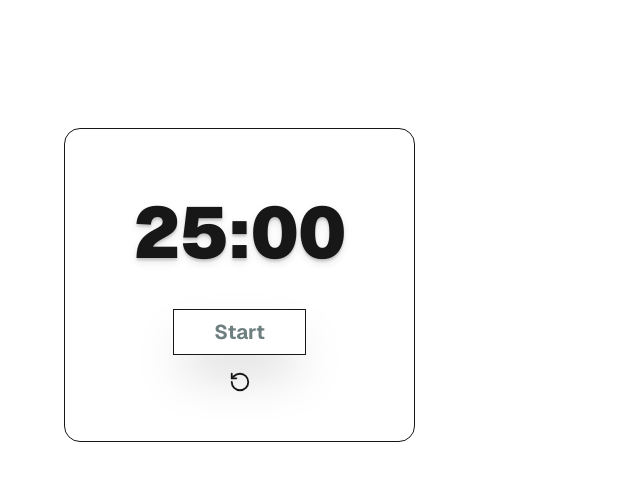
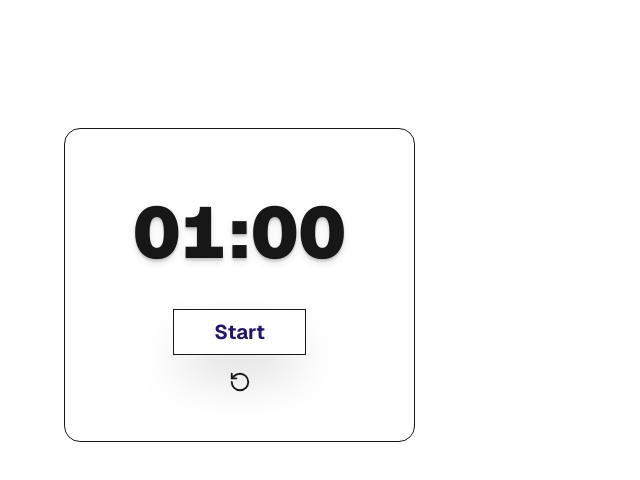
Before and after one commit to jvazquez30/pomodoro-timer, a Next.js app: page / in a window 1280 px wide. Shown: the top 480 px of the page, without its empty margins (0-640 px from the left). Built offline with nearby package versions, Linux system fonts and the light colour scheme.

Commit message:
added guards to prevent numbers pass 0

```diff
--- a/src/app/components/PomodoroTimer.tsx
+++ b/src/app/components/PomodoroTimer.tsx
@@ -5,19 +5,28 @@ import TimerControls from "./TimerControls";
 
 
 export default function PomodoroTimer() {
-  const defaultNum = 25
+  const defaultNum = 1
   const [isRunning, setIsRunning] = useState(false)
   const [secondsLeft, setSecondsLeft] = useState(defaultNum * 60);
   const endTimeRef = useRef<number | null>(null);
 
   useEffect(() => {
     if (!isRunning) return;
+
     endTimeRef.current = Date.now() + secondsLeft * 1000 // gives a fixed timer for endTimeRef
 
     const id = setInterval(() => {
       if (endTimeRef.current === null) return; // in case endTime is null
-      setSecondsLeft(Math.round((endTimeRef.current - Date.now()) / 1000))
+      const remainingTime = Math.round((endTimeRef.current - Date.now()) / 1000)
+      if (remainingTime <= 0) {
+        setIsRunning(false)
+        setSecondsLeft(0)
+        return;
+      }
+      setSecondsLeft(remainingTime)
     }, 1000)
+
+
 
     return () => clearInterval(id)
   }, [isRunning])
--- a/src/app/components/TimerControls.tsx
+++ b/src/app/components/TimerControls.tsx
@@ -26,7 +26,7 @@ export default function TimerControls({
           onClick={isRunning ? onPause : onStart}
           className="py-2 px-10 bg-white border shadow-2xl "
         >
-          <p className='text-xl text-[#6E7F80] font-bold'>{isRunning ? "Pause" : "Start"}</p>
+          <p className='text-xl text-[#241571] font-bold'>{isRunning ? "Pause" : "Start"}</p>
         </button>
 
         <button
--- a/src/app/page.tsx
+++ b/src/app/page.tsx
@@ -5,7 +5,7 @@ export default function Home() {
   return (
     <div className="flex flex-col flex-1 items-center justify-center bg-zinc-50 font-sans dark:bg-black">
       <main className="flex flex-1 w-full flex-col items-center
-      justify-between py-32 px-16 bg-white dark:bg-[#6E7F80]
+      justify-between py-32 px-16 bg-white dark:bg-[#241571]
        sm:items-start">
         <PomodoroTimer />
       </main>
```
